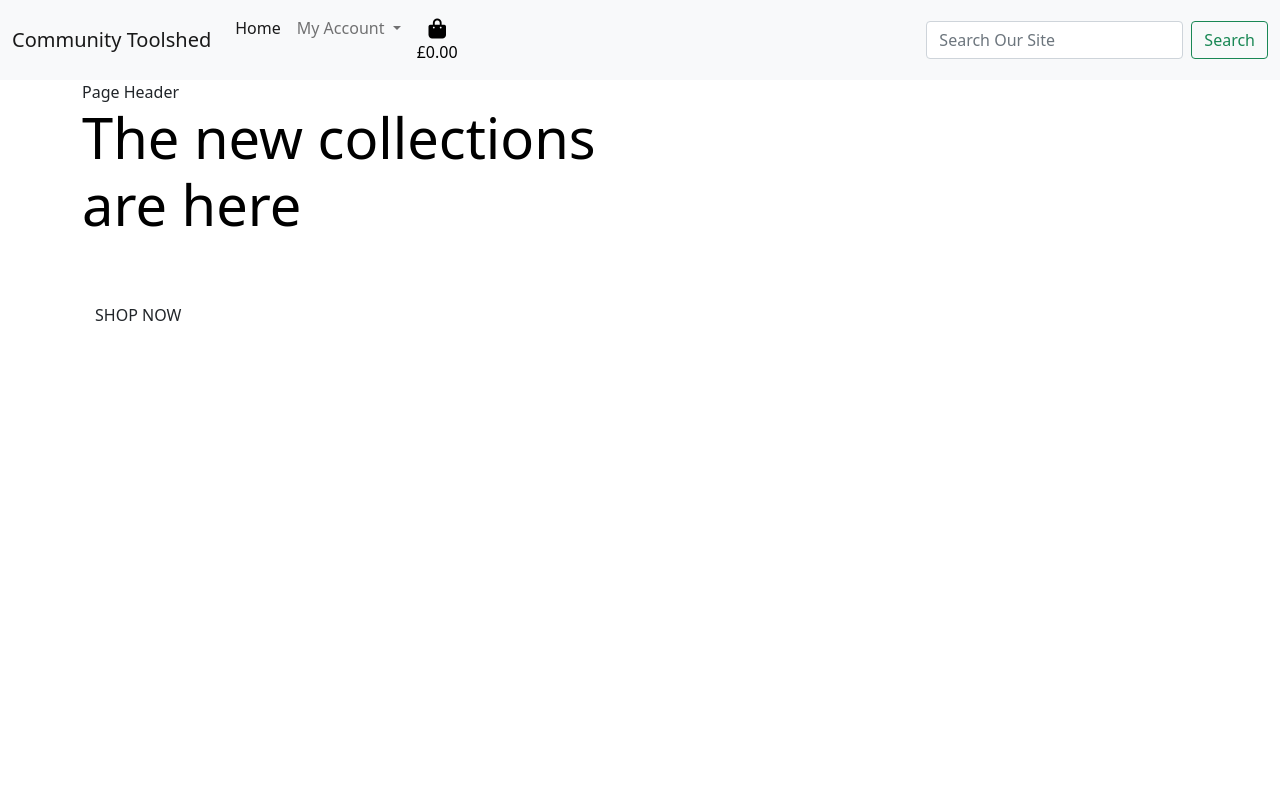
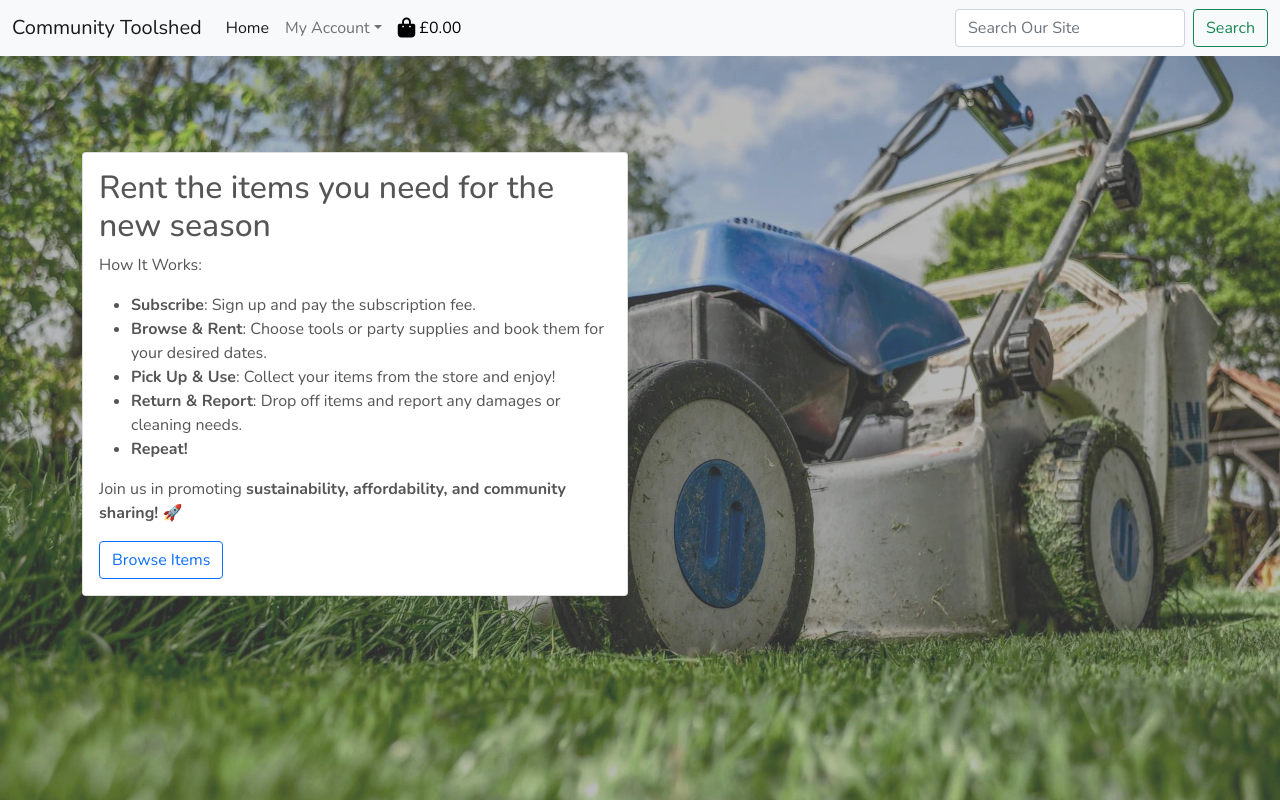
Before and after one commit to Mattds825/community-toolshed-store, a Django app: page / in a window 1280 px wide. Run offline with Django 5.2, Linux system fonts and the light colour scheme; some libraries are stand-ins or nearby versions.

Commit message:
style the home page and add the media and static directories to the project

```diff
--- a/community_toolshed/settings.py
+++ b/community_toolshed/settings.py
@@ -160,6 +160,10 @@ USE_TZ = True
 # https://docs.djangoproject.com/en/5.1/howto/static-files/
 
 STATIC_URL = 'static/'
+STATICFILES_DIRS = (os.path.join(BASE_DIR, 'static'),)
+
+MEDIA_URL = '/media/'
+MEDIA_ROOT = os.path.join(BASE_DIR, 'media')
 
 # Default primary key field type
 # https://docs.djangoproject.com/en/5.1/ref/settings/#default-auto-field
--- a/community_toolshed/urls.py
+++ b/community_toolshed/urls.py
@@ -16,9 +16,11 @@ Including another URLconf
 """
 from django.contrib import admin
 from django.urls import path, include
+from django.conf import settings
+from django.conf.urls.static import static
 
 urlpatterns = [
     path('admin/', admin.site.urls),
     path('accounts/', include('allauth.urls')),
     path('', include('homepage.urls')),
-]
+] + static(settings.MEDIA_URL, document_root=settings.MEDIA_ROOT)
--- a/homepage/templates/homepage/index.html
+++ b/homepage/templates/homepage/index.html
@@ -5,7 +5,7 @@
 {% block page_header %}
 <div class="container header-container">
     <div class="row">
-        <div class="col">Page Header</div>
+        <div class="col"></div>
     </div>
 </div>
 {% endblock %}
@@ -13,12 +13,23 @@
 {% block content %}
     <div class="container h-100">
         <div class="row h-100">
-            <div class="col-7 col-md-6 my-auto">
-                <h1 class="display-4 text-black">The new collections are here</h1>
-                <div class="my-5">
-                    <h4>
-                        <a href="" class="btn btn-lgg rounded-0 text-uppercase py-3">Shop Now</a>
-                    </h4>
+            <div class="col-12 col-md-6 my-auto">
+                <div class="card">
+                    <div class="card-body">
+                      <h2 class="card-title">Rent the items you need for the new season</h2>
+                      <p class="card-text">
+                        How It Works:
+                        <ul>
+                            <li><strong>Subscribe</strong>: Sign up and pay the subscription fee</strong>.</li>
+                            <li><strong>Browse & Rent</strong>: Choose tools or party supplies and book them for your desired dates.</li>
+                            <li><strong>Pick Up & Use</strong>: Collect your items from the store and enjoy!</li>
+                            <li><strong>Return & Report</strong>: Drop off items and report any damages or cleaning needs.</li>
+                            <li><strong>Repeat!</strong></li>
+                        </ul>
+                        Join us in promoting <strong>sustainability, affordability, and community sharing!</strong> 🚀
+                      </p>
+                      <a href="#" class="btn btn-outline-primary">Browse Items</a>
+                    </div>
                 </div>
             </div>
         </div>
--- /dev/null
+++ b/static/css/base.css
@@ -0,0 +1,11 @@
+html {
+    height: 100%;
+}
+
+body {
+    background: url('/media/homepage-bg.webp') no-repeat center center fixed;
+    background-size: cover;
+    height: calc(100vh - 164px);
+    color: #555;
+    font-family: 'Nunito';
+}
--- a/templates/base.html
+++ b/templates/base.html
@@ -29,15 +29,19 @@ This is the base template for the website. It contains the header, footer and th
       integrity="sha384-1BmE4kWBq78iYhFldvKuhfTAU6auU8tT94WrHftjDbrCEXSU1oBoqyl2QvZ6jIW3"
       crossorigin="anonymous"
     />
-    <!-- Font Awesome -->
-    <script src="https://kit.fontawesome.com/310ea35e5d.js" crossorigin="anonymous"></script>
+    <!-- google fonts  -->
+    <link rel="preconnect" href="https://fonts.googleapis.com">
+    <link rel="preconnect" href="https://fonts.gstatic.com" crossorigin>
+    <link href="https://fonts.googleapis.com/css2?family=Nunito:ital,wght@0,200..1000;1,200..1000&display=swap" rel="stylesheet">
+    <!-- custom css -->
+    <link rel="stylesheet" href="{% static 'css/base.css' %}">
     {% endblock %}
 
     {% block extra_css %}
     {% endblock %}
 
+    {% block core_js %}
     <!--Popper and Bootstrap JS scripts -->
-    {% block core_js %}
     <script
       src="https://cdn.jsdelivr.net/npm/@popperjs/core@2.10.2/dist/umd/popper.min.js"
       integrity="sha384-7+zCNj/IqJ95wo16oMtfsKbZ9ccEh31eOz1HGyDuCQ6wgnyJNSYdrPa03rtR1zdB"
@@ -48,6 +52,8 @@ This is the base template for the website. It contains the header, footer and th
       integrity="sha384-QJHtvGhmr9XOIpI6YVutG+2QOK9T+ZnN4kzFN1RtK3zEFEIsxhlmWl5/YESvpZ13"
       crossorigin="anonymous"
     ></script>
+    <!-- Font Awesome -->
+    <script src="https://kit.fontawesome.com/310ea35e5d.js" crossorigin="anonymous"></script>
     {% endblock %}
 
     {% block extra_js %}
@@ -65,13 +71,15 @@ This is the base template for the website. It contains the header, footer and th
           </button>
           <div class="collapse navbar-collapse" id="navbarSupportedContent">
             <ul class="navbar-nav me-auto mb-2 mb-lg-0">
-              <li class="nav-item">
+                <!-- Home Page link -->
+                <li class="nav-item my-auto">
                     <a class="nav-link active" aria-current="page" href="{% url 'homepage' %}">Home</a>
                 </li>
-              <li class="nav-item dropdown">
+                <!-- /. Home Page link -->
+                 <!-- Account dropdown -->
+                 <li class="nav-item dropdown my-auto">
                      <a class="nav-link dropdown-toggle" href="#" id="user-options" role="button" data-bs-toggle="dropdown" aria-haspopup="true" aria-expanded="false">
-                 My Account
-                </a>
+                         My Account</a>
                         <ul class="dropdown-menu" aria-labelledby="user-options">
                             {% if request.user.is_authenticated %}
                             {% if request.user.is_superuser %}
@@ -86,9 +94,11 @@ This is the base template for the website. It contains the header, footer and th
                             {% endif %}
                         </ul>
                 </li>
+                <!-- /. Account dropdown -->
+                 <!--Shopping Cart -->
                 <li class="nav-item">
                     <a class="{% if grand_total %}text-info font-weight-bold{% else %}text-black{% endif %} nav-link" href="">
-                  <div class="text-center">
+                        <div class="text-center d-flex gap-1">
                             <div><i class="fas fa-shopping-bag fa-lg"></i></div>
                             <p class="my-0">
                                 {% if grand_total %}
@@ -100,6 +110,7 @@ This is the base template for the website. It contains the header, footer and th
                         </div>
                     </a>
                 </li>
+                   <!-- /. Shopping Cart -->
             </ul>
             <form class="d-flex" method="GET" action="">
               <input class="form-control me-2" type="search" placeholder="Search Our Site" aria-label="Search" name="q">
```
Also changed, not shown: README.md, media/homepage-bg.webp (added). Lines whose indentation alone changed are shown as unchanged.
